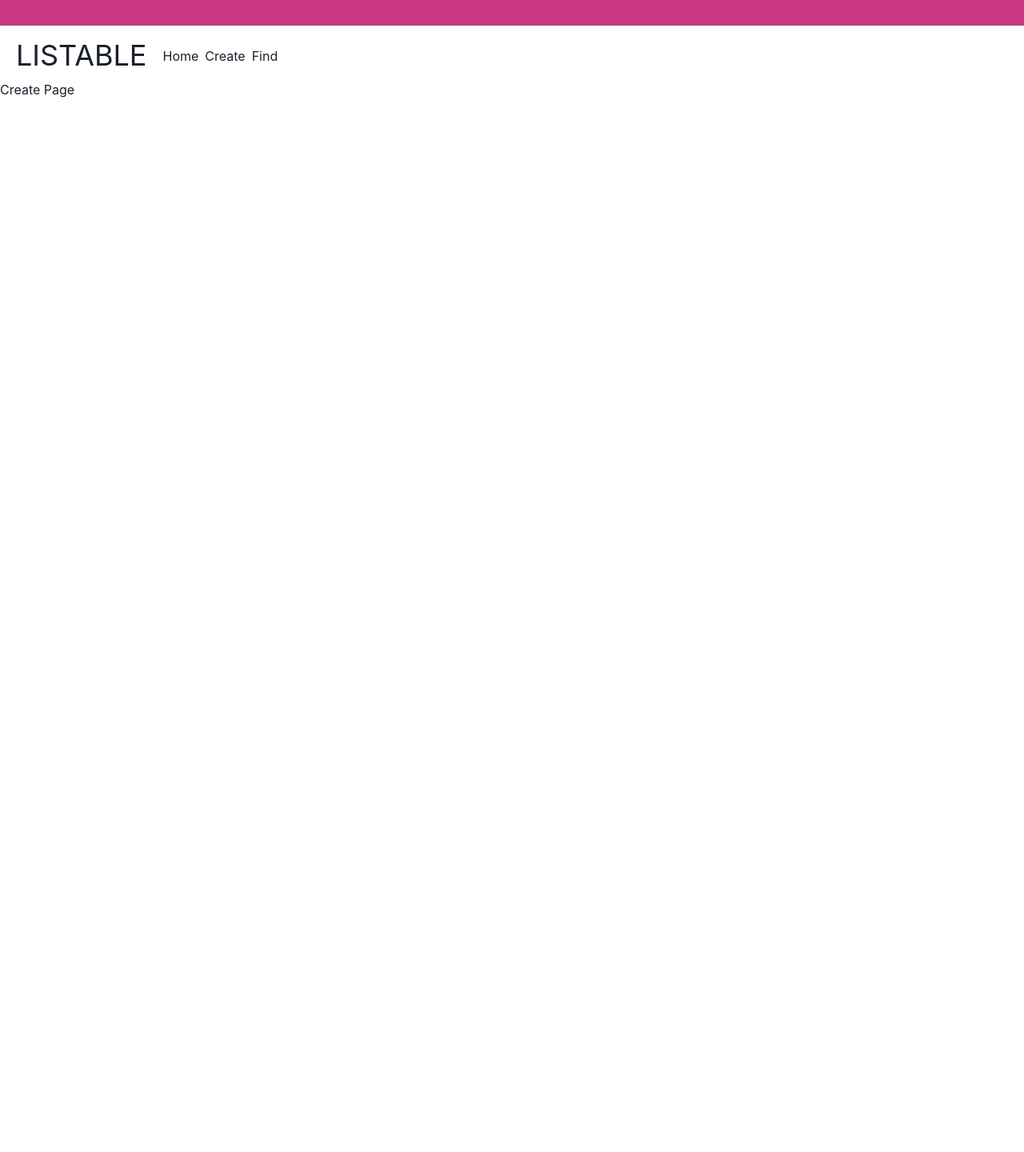
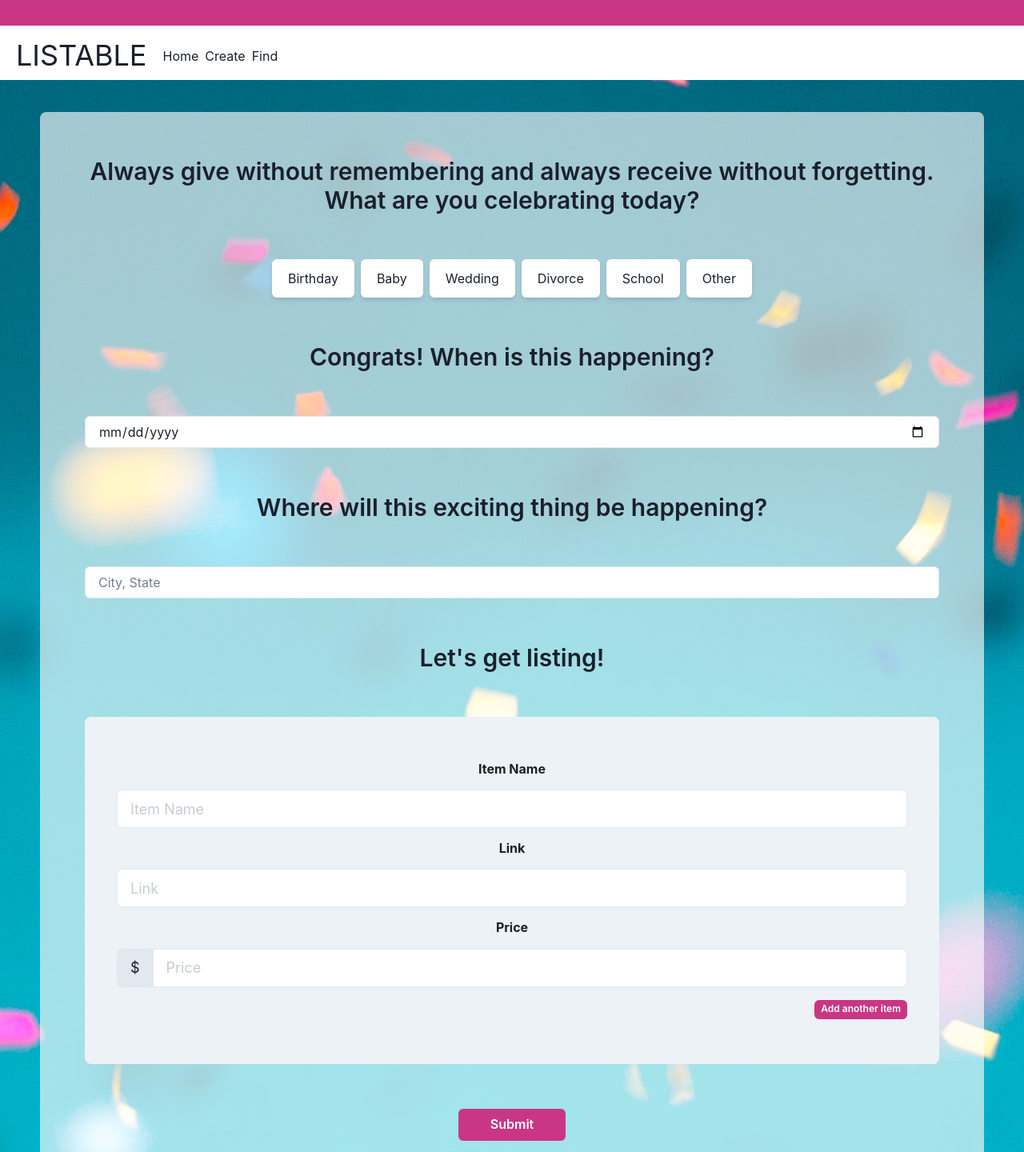
Before and after one commit to alexlewiseburt/listable, a Next.js app: page /create in a window 1280 px wide. Shown: the top 1440 px of the page at 80% size. Before the commit the page ends 800 px from the top, so only its background shows below. Built offline with nearby package versions, Linux system fonts and the light colour scheme.

Commit message:
build UI portion of create and find page

```diff
--- a/pages/create/index.js
+++ b/pages/create/index.js
@@ -1,7 +1,171 @@
-import { Text } from "@chakra-ui/react";
+import {
+  HStack,
+  VStack,
+  Heading,
+  Box,
+  Input,
+  Button,
+  color,
+  InputGroup,
+  InputLeftAddon,
+  useRadioGroup,
+  useRadio,
+} from "@chakra-ui/react";
+import colors from "../../src/colors";
 
 const CreatePage = () => {
-  return <Text>Create Page</Text>;
+  const options = ["Birthday", "Baby", "Wedding", "Divorce", "School", "Other"];
+
+  const { getRootProps, getRadioProps } = useRadioGroup({
+    name: "framework",
+    onChange: console.log,
+  });
+
+  const group = getRootProps();
+
+  return (
+    <Box
+      minH="calc(100vh - 100px)"
+      bgImg="background.jpg"
+      bgPosition="center"
+      py="10"
+    >
+      <VStack spacing="14" p="14" bg="whiteAlpha.700" mx="50" rounded="lg">
+        <Heading size="lg" fontWeight="semibold" textAlign="center">
+          Always give without remembering and always receive without forgetting.
+          What are you celebrating today?
+        </Heading>
+        {/* <HStack>
+          <VStack bg="gray.100" rounded="lg" p="5" spacing="4">
+            <Heading color={colors.pink} size="sm">
+              Birthday
+            </Heading>
+          </VStack>
+          <VStack bg="gray.100" rounded="lg" p="5" spacing="4">
+            <Heading color={colors.pink} size="sm">
+              Baby
+            </Heading>
+          </VStack>
+          <VStack bg="gray.100" rounded="lg" p="5" spacing="4">
+            <Heading color={colors.pink} size="sm">
+              Wedding
+            </Heading>
+          </VStack>
+          <VStack bg="gray.100" rounded="lg" p="5" spacing="4">
+            <Heading color={colors.pink} size="sm">
+              Divorce
+            </Heading>
+          </VStack>
+          <VStack bg="gray.100" rounded="lg" p="5" spacing="4">
+            <Heading color={colors.pink} size="sm">
+              School
+            </Heading>
+          </VStack>
+          <VStack bg="gray.100" rounded="lg" p="5" spacing="4">
+            <Heading color={colors.pink} size="sm">
+              Other
+            </Heading>
+          </VStack>
+        </HStack> */}
+        <HStack {...group}>
+          {options.map((value) => {
+            const radio = getRadioProps({ value });
+            return (
+              <RadioCard key={value} {...radio}>
+                {value}
+              </RadioCard>
+            );
+          })}
+        </HStack>
+        <Heading size="lg" fontWeight="semibold" textAlign="center">
+          Congrats! When is this happening?
+        </Heading>
+        <Input type="date" bg="white" />
+        <Heading size="lg" fontWeight="semibold" textAlign="center">
+          Where will this exciting thing be happening?
+        </Heading>
+        <Input type="text" placeholder="City, State" bg="white" />
+        <Heading size="lg" fontWeight="semibold" textAlign="center">
+          Let's get listing!
+        </Heading>
+        <VStack
+          p="14"
+          bg="gray.100"
+          rounded="lg"
+          px="10"
+          spacing="4"
+          minW="100%"
+        >
+          <Heading size="sm" fontWeight="bold">
+            Item Name
+          </Heading>
+          <Input
+            type="text"
+            placeholder="Item Name"
+            _placeholder={{ opacity: 0.4 }}
+            size="lg"
+            bg="white"
+          />
+          <Heading size="sm" fontWeight="bold">
+            Link
+          </Heading>
+          <Input
+            type="url"
+            placeholder="Link"
+            _placeholder={{ opacity: 0.4 }}
+            size="lg"
+            bg="white"
+          />
+          <Heading size="sm" fontWeight="bold">
+            Price
+          </Heading>
+          <InputGroup size="lg">
+            <InputLeftAddon children="$" bg="gray.200" />
+            <Input
+              type="number"
+              placeholder="Price"
+              _placeholder={{ opacity: 0.4 }}
+              bg="white"
+            />
+          </InputGroup>
+          <Button color="white" bg={colors.pink} alignSelf="flex-end" size="xs">
+            Add another item
+          </Button>
+        </VStack>
+        <Button px="10" color="white" bg={colors.pink}>
+          Submit
+        </Button>
+      </VStack>
+    </Box>
+  );
 };
 
 export default CreatePage;
+
+const RadioCard = (props) => {
+  const { getInputProps, getCheckboxProps } = useRadio(props);
+
+  const input = getInputProps();
+  const checkbox = getCheckboxProps();
+
+  return (
+    <Box as="label">
+      <input {...input} />
+      <Box
+        {...checkbox}
+        cursor="pointer"
+        rounded="md"
+        boxShadow="md"
+        bg="white"
+        _checked={{
+          bg: colors.pink,
+          color: "white",
+        }}
+        px="5"
+        py="3"
+      >
+        {props.children}
+      </Box>
+    </Box>
+  );
+};
```
Also changed, not shown: pages/index.js (+1 -6 lines), pages/lists/index.js (+62 -2 lines).
